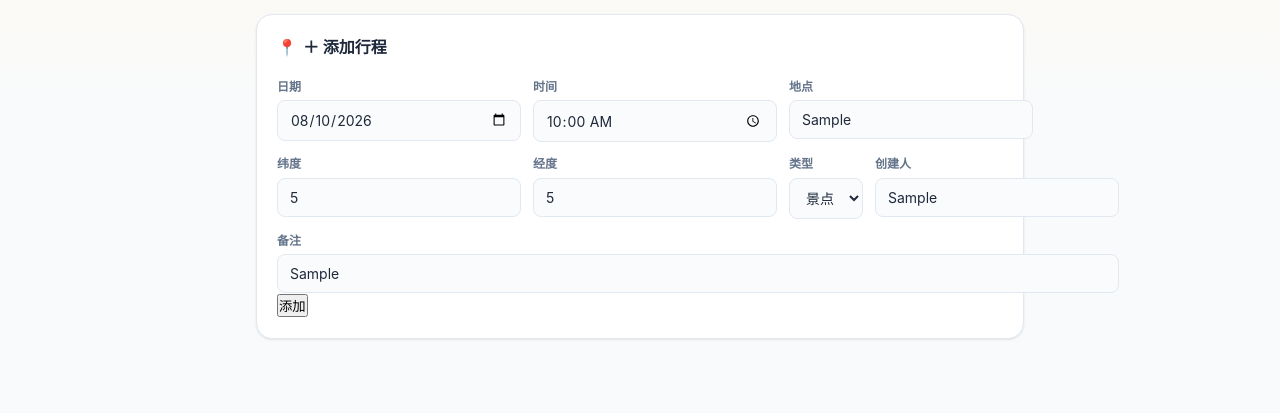
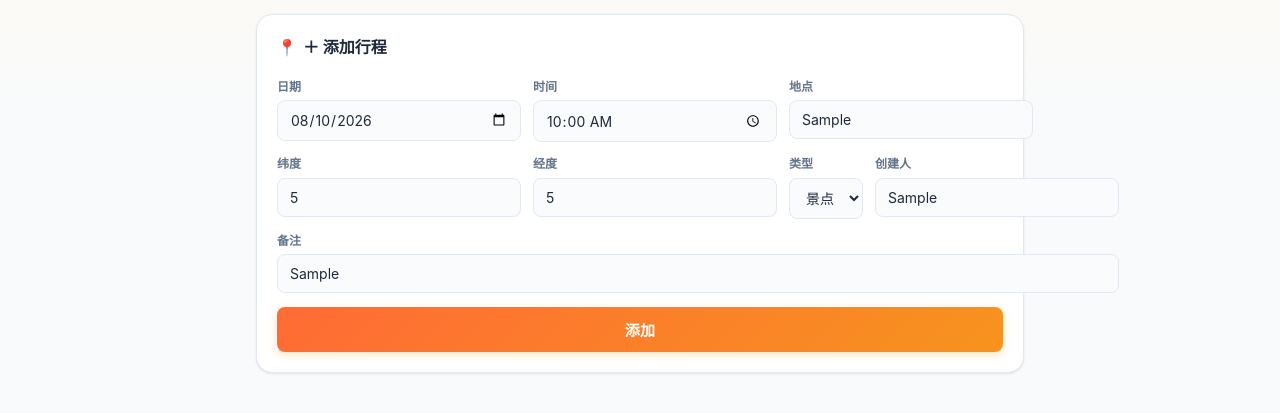
Before and after one commit to AdminGithub128/travel-planner, a website: page public/index.html in a window 1280 px wide. Both pictures are taken after typing "Sample", "5", "5", "Sample", "Sample" into the empty fields and a click on the button "添加". Shown: the part 119-532 px from the top of the page. Drawn offline with Linux system fonts and the light colour scheme; no server answers.

Commit message:
fix: 修复「添加行程」失败 — CSS 按钮选择器 + 前端错误捕获
- style.css: 修正提交按钮选择器 .add-form-wrap > button → #addForm > button[type=submit]
  （按钮在 form 内，原选择器未匹配导致按钮无样式但功能受影响）
- app.js: addItem 增加 try/catch，网络/服务器故障时弹出明确提示，按钮防重复点击

```diff
--- a/public/app.js
+++ b/public/app.js
@@ -63,6 +63,8 @@ async function refresh() {
 // ---------------- 行程条目 ----------------
 async function addItem(e) {
   e.preventDefault();
+  const btn = e.target.querySelector('button[type="submit"]');
+  if (btn) { btn.disabled = true; btn.textContent = '添加中…'; }
   const f = e.target;
   const item = {
     date: f.date.value,
@@ -75,12 +77,19 @@ async function addItem(e) {
     creator: f.creator.value || '我',
     status: 'proposed'
   };
-  await fetch('/api/rooms/' + state.roomId + '/items', {
-    method: 'POST', headers: { 'Content-Type': 'application/json' }, body: JSON.stringify(item)
-  }).then(r => r.json());
-  f.reset();
-  f.date.value = item.date; f.time.value = '10:00';
-  await refresh();
+  try {
+    const resp = await fetch('/api/rooms/' + state.roomId + '/items', {
+      method: 'POST', headers: { 'Content-Type': 'application/json' }, body: JSON.stringify(item)
+    });
+    if (!resp.ok) throw new Error('服务器返回 ' + resp.status);
+    f.reset();
+    f.date.value = item.date; f.time.value = '10:00';
+    await refresh();
+  } catch (err) {
+    alert('添加失败：' + err.message + '\n\n请确认服务器已启动（端口 3000）。');
+  } finally {
+    if (btn) { btn.disabled = false; btn.textContent = '添加'; }
+  }
 }
 
 async function deleteItem(id) {
--- a/public/style.css
+++ b/public/style.css
@@ -109,7 +109,7 @@ main { max-width:800px; margin:0 auto; padding:16px 16px 84px; }
   background:#fff;
 }
 .grid input::placeholder { color:var(--c-muted); }
-.add-form-wrap > button {
+#addForm > button[type="submit"] {
   margin-top:14px; width:100%; padding:12px; border:none; border-radius:var(--r-sm);
   cursor:pointer; background:linear-gradient(135deg, #FF6B35, #F7931E);
   color:#fff; font-size:15px; font-weight:700; letter-spacing:.3px;
```
